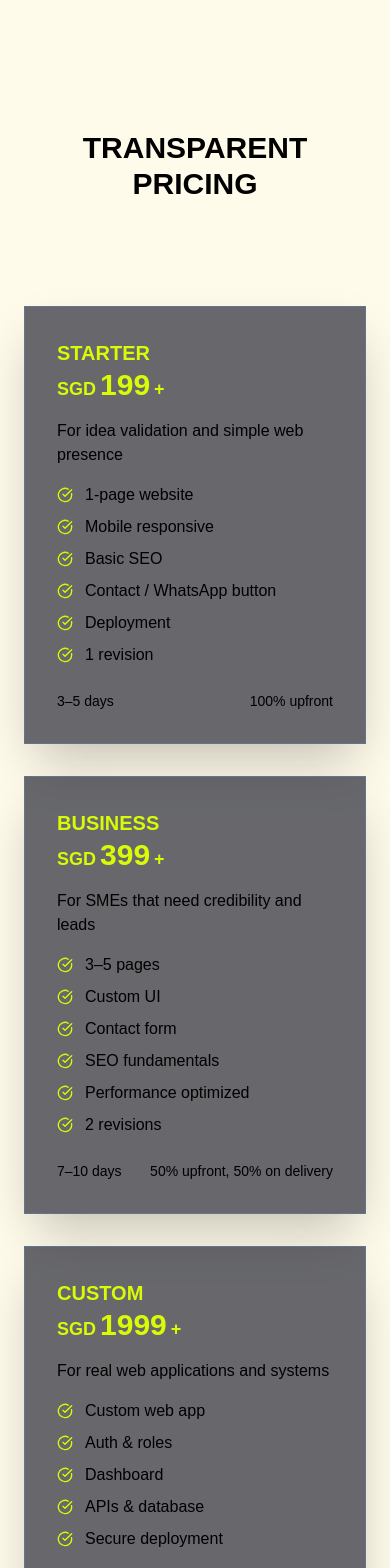
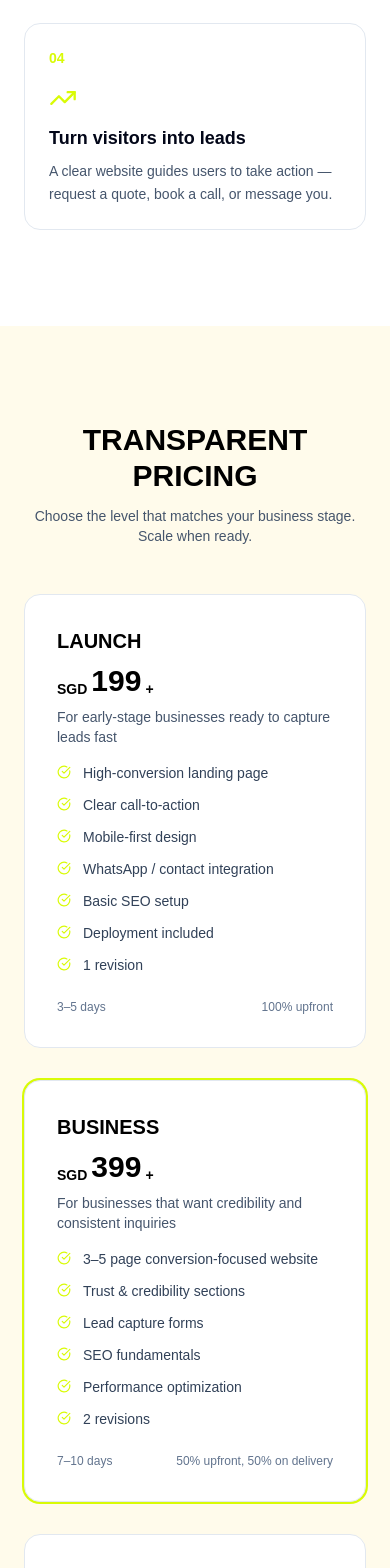
Before and after one commit to mabs-ceo/hustlr, a Next.js app: page / in a window 390 px wide. Shown: the part 1960-3528 px from the top of the page. Built offline with nearby package versions, Linux system fonts and the light colour scheme; no server answers.

Commit message:
changes in ui

```diff
--- a/src/app/page.js
+++ b/src/app/page.js
@@ -4,6 +4,7 @@ import React, { useEffect, useState } from "react"
 import Form from "../components/_form"
 import Footer from "../components/_footer"
 import Pricing from "../components/_pricing"
+import Hero from "../components/_Hero"
 import DarkPage from "../components/_DarkPage"
 import LightPage from "../components/_LightPage"
 import { LuMoon, LuSun } from "react-icons/lu"
@@ -74,8 +75,8 @@ export default function Home() {
 </a>
 
 
-      {isDarkMode ? <DarkPage /> : <LightPage />}
-
+      {/* {isDarkMode ? <DarkPage /> : <LightPage />} */}
+<Hero/>
       {/* Shared Sections */}
       <Pricing />
       <Form />
--- /dev/null
+++ b/src/app/thank-you/page.jsx
@@ -0,0 +1,32 @@
+"use client"
+import React, { useEffect } from "react"
+import { useRouter } from "next/navigation"
+
+const ThankYou = () => {
+  const router = useRouter()
+
+  useEffect(() => {
+    // Redirect to home after 5 seconds
+    const timer = setTimeout(() => {
+      router.push("/")
+    }, 5000)
+
+    return () => clearTimeout(timer)
+  }, [router])
+
+  return (
+    <div className="flex flex-col items-center justify-center min-h-screen px-4 bg-white dark:bg-background text-slate-950 dark:text-white transition-colors duration-300">
+      <h1 className="text-4xl font-black mb-4 text-center">
+        Thank you for reaching out!
+      </h1>
+      <p className="text-lg text-slate-600 dark:text-slate-400 text-center mb-6">
+        We’ve received your submission and will get back to you within 24 hours.
+      </p>
+      <p className="text-sm text-slate-500 dark:text-slate-400 text-center">
+        Redirecting to homepage in 5 seconds...
+      </p>
+    </div>
+  )
+}
+
+export default ThankYou
--- /dev/null
+++ b/src/components/_Hero.jsx
@@ -0,0 +1,88 @@
+import React from "react"
+import { FaRegComment } from "react-icons/fa"
+import { features } from "./features"
+
+const Page = () => {
+  return (
+    <div className="bg-white text-slate-950 dark:bg-background dark:text-white transition-colors duration-300">
+
+      {/* Hero */}
+      <section className="py-24 px-6">
+        <div className="max-w-4xl mx-auto text-center md:text-left">
+          <h1 className="font-extrabold uppercase tracking-tight mb-6 text-[48px]">
+            Turn your online presence into a lead machine
+          </h1>
+
+          <p className="mb-8 max-w-[600px] font-light tracking-tight text-slate-700 dark:text-slate-400">
+            We build conversion-focused websites and landing pages that turn visitors into inquiries, calls, and paying customers.
+          </p>
+
+          <div className="inline-flex flex-col gap-4">
+            <a
+              href="https://wa.me/6588062313"
+              target="_blank"
+              rel="noopener noreferrer"
+              className="uppercase rounded-full px-6 py-4 font-bold inline-flex items-center gap-2
+                         bg-darktext text-background hover:scale-105 transition-transform"
+            >
+              <FaRegComment />
+              Let’s build your lead system
+            </a>
+
+            <span className="text-sm text-slate-500 dark:text-slate-400">
+              Starting from just $199
+            </span>
+          </div>
+        </div>
+      </section>
+
+      {/* Features */}
+      <section className="py-24 px-6">
+        <div className="max-w-7xl mx-auto text-center mb-12">
+          <h2 className="font-black text-3xl uppercase mb-2">
+            Why your business needs a lead-focused online presence
+          </h2>
+
+          <p className="text-sm font-light text-slate-600 dark:text-slate-400">
+            A website without conversions is just decoration. Infrastructure generates leads.
+          </p>
+        </div>
+
+        <p className="text-sm text-slate-600 dark:text-slate-400 max-w-xl mx-auto mb-12 text-center">
+          Every element we build is designed to earn trust, remove friction, and push visitors to take action.
+        </p>
+
+        <div className="max-w-7xl mx-auto grid grid-cols-1 md:grid-cols-2 lg:grid-cols-4 gap-8">
+          {features.map((feature, index) => {
+            const Icon = feature.icon
+            return (
+              <div
+                key={feature.title}
+                className="p-6 border rounded-2xl transition-all duration-200
+                           bg-white dark:bg-transparent
+                           border-slate-200 dark:border-darktext/50
+                           hover:-translate-y-2 hover:shadow-lg dark:hover:shadow-none"
+              >
+                <span className="block text-sm font-black mb-4 text-darktext">
+                  0{index + 1}
+                </span>
+
+                <Icon size={28} className="mb-3 text-darktext" />
+
+                <h3 className="font-bold text-lg mb-2">
+                  {feature.title}
+                </h3>
+
+                <p className="text-sm leading-relaxed text-slate-600 dark:text-slate-500">
+                  {feature.description}
+                </p>
+              </div>
+            )
+          })}
+        </div>
+      </section>
+    </div>
+  )
+}
+
+export default Page
--- a/src/components/_form.jsx
+++ b/src/components/_form.jsx
@@ -1,6 +1,12 @@
 import React from 'react'
 
-const _form = () => {
+const LeadForm = () => {
+  const packages = [
+    { id: "launch", label: "Launch – Capture leads fast" },
+    { id: "business", label: "Business – Credibility & consistent inquiries" },
+    { id: "custom", label: "Custom – Advanced web systems" },
+  ]
+
   return (
     <div className="max-w-[600px] w-full mx-auto px-4 py-16 relative z-10">
 
@@ -10,14 +16,17 @@ const _form = () => {
           Get started today
         </h2>
         <p className="dark:text-slate-400 text-slate-800">
-          Fill out the form below and we'll get back to you within 24 hours with a custom quote.
+          Fill out the form below and we’ll get back to you within 24 hours with a custom plan to generate leads for your business.
         </p>
       </div>
 
       {/* Form */}
-      <form className="flex flex-col gap-8" action={process.env.NEXT_PUBLIC_FORMSPREE_URL} method="POST">
-
-        {/* Field */}
+      <form
+        className="flex flex-col gap-8"
+        action={`${process.env.NEXT_PUBLIC_FORMSPREE_URL}?redirect=/thank-you`}
+        method="POST"
+      >
+        {/* Full Name */}
         <div className="flex flex-col gap-2">
           <label
             htmlFor="fullname"
@@ -29,22 +38,17 @@ const _form = () => {
             type="text"
             id="fullname"
             name="fullname"
+            required
             className="
-              w-full
-              rounded-md
-              bg-slate-950/50
-              border border-darktext/20
-              px-4 py-3
-              text-base text-white
-              shadow-sm
+              w-full rounded-md bg-slate-950/50 border border-darktext/20
+              px-4 py-3 text-base text-white shadow-sm
               transition-colors duration-200
-              focus-visible:outline-none
-              focus-visible:ring-2 focus-visible:ring-darktext
+              focus-visible:outline-none focus-visible:ring-2 focus-visible:ring-darktext
             "
           />
         </div>
 
-        {/* Field */}
+        {/* Email */}
         <div className="flex flex-col gap-2">
           <label
             htmlFor="email"
@@ -56,22 +60,17 @@ const _form = () => {
             type="email"
             id="email"
             name="email"
+            required
             className="
-              w-full
-              rounded-md
-              bg-slate-950/50
-              border border-darktext/20
-              px-4 py-3
-              text-base text-white
-              shadow-sm
+              w-full rounded-md bg-slate-950/50 border border-darktext/20
+              px-4 py-3 text-base text-white shadow-sm
               transition-colors duration-200
-              focus-visible:outline-none
-              focus-visible:ring-2 focus-visible:ring-darktext
+              focus-visible:outline-none focus-visible:ring-2 focus-visible:ring-darktext
             "
           />
         </div>
 
-        {/* Field */}
+        {/* Phone */}
         <div className="flex flex-col gap-2">
           <label
             htmlFor="phone"
@@ -84,24 +83,49 @@ const _form = () => {
             id="phone"
             name="phone"
             className="
-              w-full
-              rounded-md
-              bg-slate-950/50
-              border border-darktext/20
-              px-4 py-3
-              text-base text-white
-              shadow-sm
+              w-full rounded-md bg-slate-950/50 border border-darktext/20
+              px-4 py-3 text-base text-white shadow-sm
               transition-colors duration-200
-              focus-visible:outline-none
-              focus-visible:ring-2 focus-visible:ring-darktext
+              focus-visible:outline-none focus-visible:ring-2 focus-visible:ring-darktext
             "
           />
         </div>
 
-        {/* Field */}
+        {/* Pricing Package Dropdown */}
         <div className="flex flex-col gap-2">
           <label
-            htmlFor="business"
+            htmlFor="package"
+            className="dark:text-darktext font-bold text-sm tracking-widest uppercase"
+          >
+            Select a package *
+          </label>
+          <select
+            id="package"
+            name="package"
+            required
+            className="
+              w-full rounded-md bg-slate-950/50 border border-darktext/20
+              px-4 py-3 text-base text-white shadow-sm
+              transition-colors duration-200
+              focus-visible:outline-none focus-visible:ring-2 focus-visible:ring-darktext
+            "
+            defaultValue=""
+          >
+            <option value="" disabled className='text-darktext dark:bg-background'>
+              Choose a package
+            </option>
+            {packages.map((pkg) => (
+              <option key={pkg.id} value={pkg.id} className=' dark:bg-background'>
+                {pkg.label}
+              </option>
+            ))}
+          </select>
+        </div>
+
+        {/* Business Description */}
+        <div className="flex flex-col gap-2">
+          <label
+            htmlFor="message"
             className="dark:text-darktext font-bold text-sm tracking-widest uppercase"
           >
             Tell us about your business *
@@ -110,17 +134,12 @@ const _form = () => {
             id="message"
             name="message"
             rows={4}
+            required
             className="
-              w-full
-              rounded-md
-              bg-slate-950/50
-              border border-darktext/20
-              px-4 py-3
-              text-base text-white
-              shadow-sm
+              w-full rounded-md bg-slate-950/50 border border-darktext/20
+              px-4 py-3 text-base text-white shadow-sm
               transition-colors duration-200
-              focus-visible:outline-none
-              focus-visible:ring-2 focus-visible:ring-darktext
+              focus-visible:outline-none focus-visible:ring-2 focus-visible:ring-darktext
               resize-none
             "
           />
@@ -128,8 +147,11 @@ const _form = () => {
 
         {/* CTA */}
         <div className="flex flex-col gap-4 items-center pt-4">
-          <button className="w-full uppercase bg-darktext text-background rounded-full px-6 py-4 font-bold inline-flex justify-center items-center hover:scale-105 transition-all duration-75">
-            Request free quote
+          <button
+            type="submit"
+            className="w-full uppercase bg-darktext text-background rounded-full px-6 py-4 font-bold inline-flex justify-center items-center hover:scale-105 transition-all duration-75"
+          >
+            Request your lead plan
           </button>
 
           <p className="text-sm text-slate-400">
@@ -149,4 +171,4 @@ const _form = () => {
   )
 }
 
-export default _form
+export default LeadForm
--- a/src/components/_pricing.jsx
+++ b/src/components/_pricing.jsx
@@ -1,28 +1,23 @@
-import React from 'react'
-import { FaRegComment } from 'react-icons/fa';
-import { LuCircleCheckBig } from 'react-icons/lu';
+import React from "react"
+import { LuCircleCheckBig } from "react-icons/lu"
 
-const _pricing = () => {
+const Pricing = () => {
   const pricingPackages = [
     {
-        id: "starter",
-        name: "Starter",
+      id: "launch",
+      name: "Launch",
       price: 199,
       currency: "SGD",
-        description: "For idea validation and simple web presence",
+      description: "For early-stage businesses ready to capture leads fast",
       deliveryTime: "3–5 days",
       features: [
-          "1-page website",
-          "Mobile responsive",
-          "Basic SEO",
-          "Contact / WhatsApp button",
-          "Deployment",
+        "High-conversion landing page",
+        "Clear call-to-action",
+        "Mobile-first design",
+        "WhatsApp / contact integration",
+        "Basic SEO setup",
+        "Deployment included",
         "1 revision"
-        ],
-        limitations: [
-          "No backend",
-          "No CMS",
-          "No support"
       ],
       paymentTerms: "100% upfront"
     },
@@ -31,109 +26,102 @@ const _pricing = () => {
       name: "Business",
       price: 399,
       currency: "SGD",
-        description: "For SMEs that need credibility and leads",
+      description: "For businesses that want credibility and consistent inquiries",
       deliveryTime: "7–10 days",
       features: [
-          "3–5 pages",
-          "Custom UI",
-          "Contact form",
+        "3–5 page conversion-focused website",
+        "Trust & credibility sections",
+        "Lead capture forms",
         "SEO fundamentals",
-          "Performance optimized",
+        "Performance optimization",
         "2 revisions"
       ],
-        limitations: [
-          "No complex backend",
-          "No authentication"
-        ],
-        paymentTerms: "50% upfront, 50% on delivery"
+      paymentTerms: "50% upfront, 50% on delivery",
+      highlight: true
     },
     {
       id: "custom",
       name: "Custom",
       price: 1999,
       currency: "SGD",
-        description: "For real web applications and systems",
+      description: "For serious businesses building systems, not just websites",
       deliveryTime: "3–6 weeks",
       features: [
-          "Custom web app",
-          "Auth & roles",
-          "Dashboard",
+        "Custom web application",
+        "Authentication & roles",
+        "Dashboards & workflows",
         "APIs & database",
-          "Secure deployment"
-        ],
-        limitations: [
-          "Scope locked before build"
+        "Secure production deployment"
       ],
       paymentTerms: "Milestone-based"
     }
-    ];
+  ]
 
   return (
-    <section className="py-24 px-6 relative z-10 flex flex-col gap-12">
-    <h2 className="font-black text-3xl dark:text-darktext uppercase mb-2 text-center">
+    <section className="py-24 px-6">
+      <div className="max-w-6xl mx-auto text-center mb-12">
+        <h2 className="font-black text-3xl uppercase mb-3">
           Transparent pricing
         </h2>
-  <div className="  grid md:grid-cols-3 gap-8 max-w-6xl mx-auto mt-12">
+        <p className="text-sm text-slate-600 dark:text-slate-400">
+          Choose the level that matches your business stage. Scale when ready.
+        </p>
+      </div>
 
+      <div className="grid md:grid-cols-3 gap-8 max-w-6xl mx-auto">
         {pricingPackages.map((pkg) => (
           <div
             key={pkg.id}
-        className="bg-slate-950/60 p-8 border border-slate-500 shadow-2xl"
+            className={`p-8 border rounded-2xl transition-all
+              bg-white dark:bg-transparent
+              border-slate-200 dark:border-darktext/40
+              ${pkg.highlight ? "ring-2 ring-darktext" : ""}
+            `}
           >
-
             {/* Header */}
-        <div className="flex justify-between items-center mb-4 relative ">
-
-<div>
-
-
-          <h3 className="text-xl font-black text-darktext uppercase ">
+            <div className="mb-4">
+              <h3 className="text-xl font-black uppercase mb-2">
                 {pkg.name}
               </h3>
-          <div className="flex items-end ">
-            <span className="text-lg font-bold text-darktext mr-1">
+
+              <div className="flex items-end gap-1 mb-2">
+                <span className="text-sm font-bold">
                   {pkg.currency}
                 </span>
-            <span className="text-3xl font-black text-darktext">
+                <span className="text-3xl font-black">
                   {pkg.price}
                 </span>
-            <span className="text-lg font-bold text-darktext ml-1">+</span>
-          </div>
-          </div>
+                <span className="text-sm font-bold">+</span>
               </div>
 
-        {/* Description */}
-        <p className="text-textdark mb-4">
+              <p className="text-sm text-slate-600 dark:text-slate-400">
                 {pkg.description}
               </p>
+            </div>
 
             {/* Features */}
-        <ul className="space-y-2 mb-6">
+            <ul className="space-y-3 mb-6">
               {pkg.features.map((feature) => (
                 <li
                   key={feature}
-              className="flex items-center gap-3 dark:text-slate-500"
+                  className="flex items-start gap-3 text-sm text-slate-700 dark:text-slate-500"
                 >
-              <LuCircleCheckBig className="text-darktext" />
+                  <LuCircleCheckBig className="text-darktext mt-0.5" />
                   {feature}
                 </li>
               ))}
             </ul>
 
             {/* Footer */}
-        <div className="flex justify-between items-center text-sm dark:text-slate-500">
+            <div className="flex justify-between text-xs text-slate-500 dark:text-slate-400">
               <span>{pkg.deliveryTime}</span>
               <span>{pkg.paymentTerms}</span>
-
             </div>
-
           </div>
         ))}
-
-
       </div>
     </section>
   )
 }
 
-export default _pricing
+export default Pricing
--- /dev/null
+++ b/src/components/features.js
@@ -0,0 +1,33 @@
+import {
+  LuHandshake,
+  LuTrophy,
+  LuTrendingUp,
+  LuHistory,
+} from "react-icons/lu"
+
+export const features = [
+  {
+    icon: LuHandshake,
+    title: "Build trust instantly",
+    description:
+      "People expect a website. Without one, your business feels unverified — even if you’re good at what you do.",
+  },
+  {
+    icon: LuHistory,
+    title: "Be available 24/7",
+    description:
+      "Your website answers questions, shows your services, and collects inquiries while you sleep.",
+  },
+  {
+    icon: LuTrophy,
+    title: "Own your brand",
+    description:
+      "Social platforms change rules. A website gives you full control over your message, design, and audience.",
+  },
+  {
+    icon: LuTrendingUp,
+    title: "Turn visitors into leads",
+    description:
+      "A clear website guides users to take action — request a quote, book a call, or message you.",
+  },
+]
```
Also changed, not shown: src/app/layout.js (+10 -10 lines), src/components/_DarkPage.jsx (+0 -44 lines), src/components/_footer.jsx (+8 -7 lines). Lines whose indentation alone changed are shown as unchanged.
